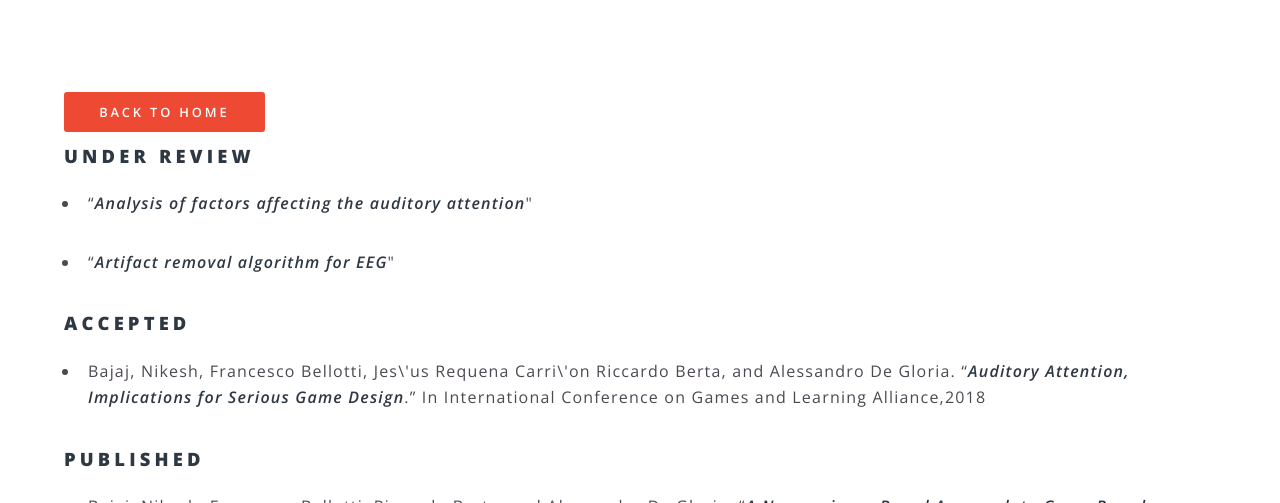
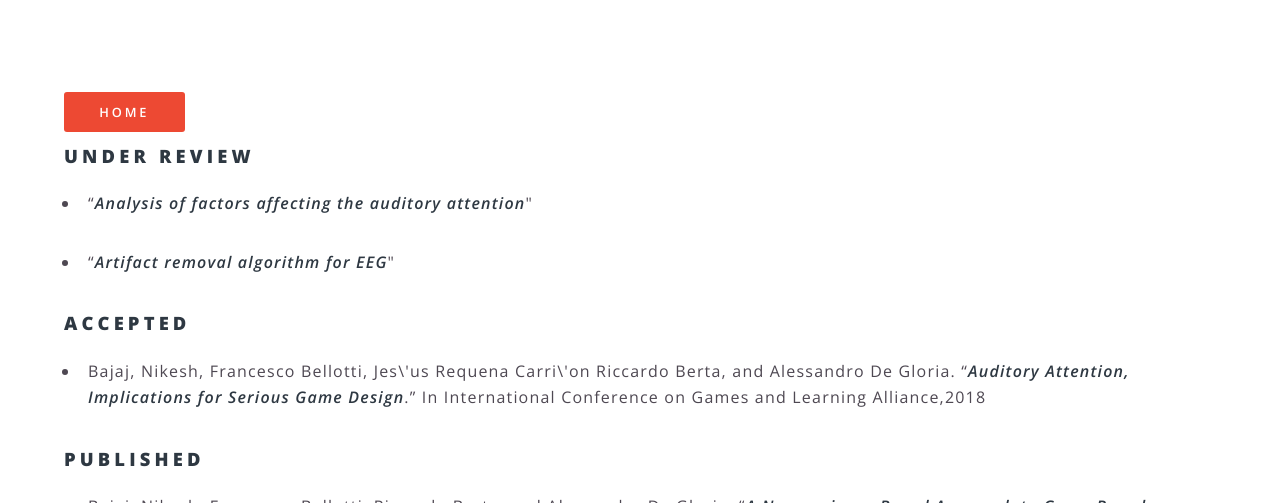
Before and after one commit to Nikeshbajaj/nikeshbajaj.github.io, a Jekyll site: the page built from publications.html, in a window 1280 px wide and 900 px high, cut to the strip 397-900 px from the top of the window. Built offline with Jekyll 4.4.1, drawn with Linux system fonts in a browser that asks for light colours.

Commit message:
Update publications.html

```diff
--- a/publications.html
+++ b/publications.html
@@ -3,7 +3,7 @@
 title: Publications
 ---
 
-<a href="https://nikeshbajaj.github.io/" class="button special">Back to Home</a>
+<a href="https://nikeshbajaj.github.io/" class="button special">Home</a>
 
 
 	<h3>Under Review</h3>
```
